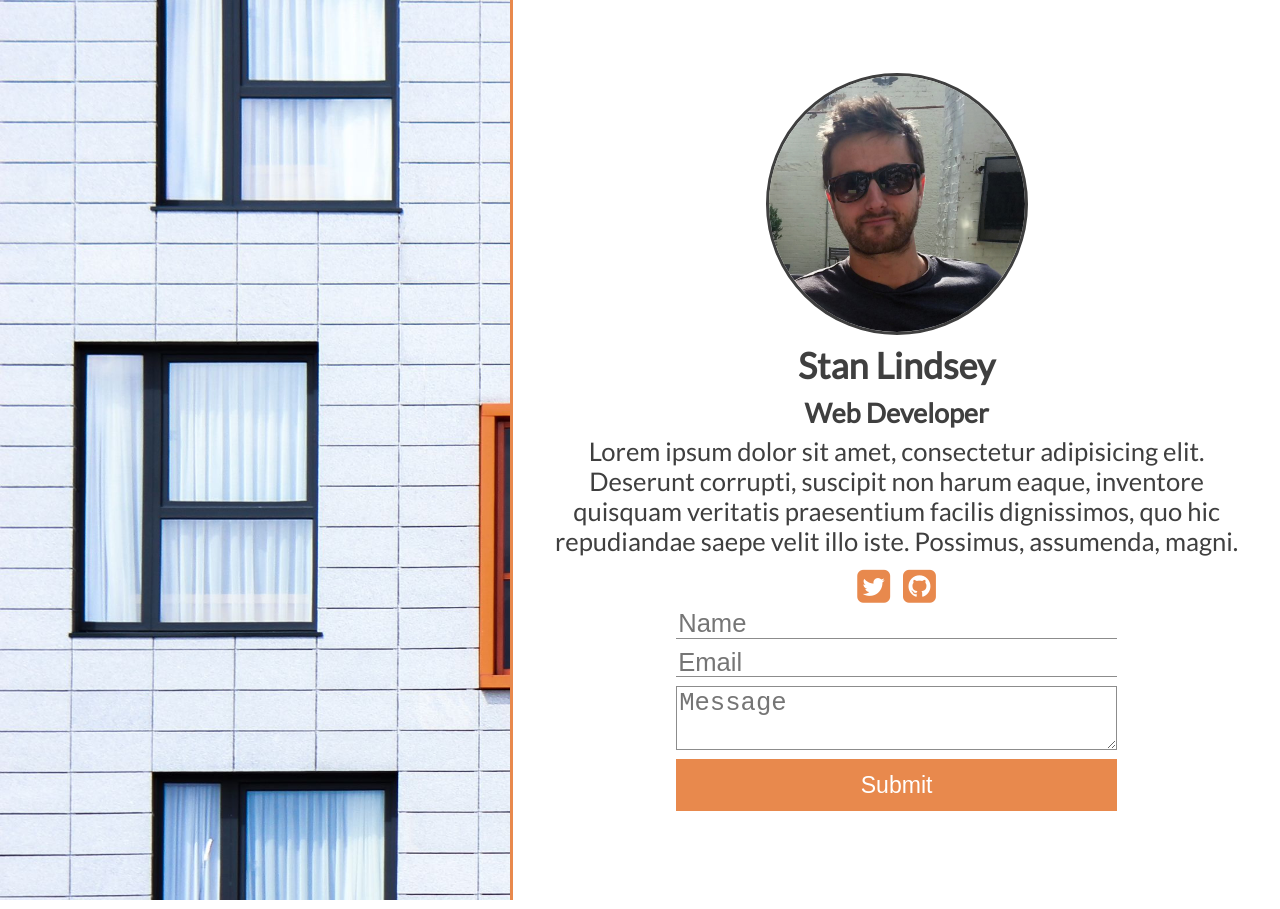
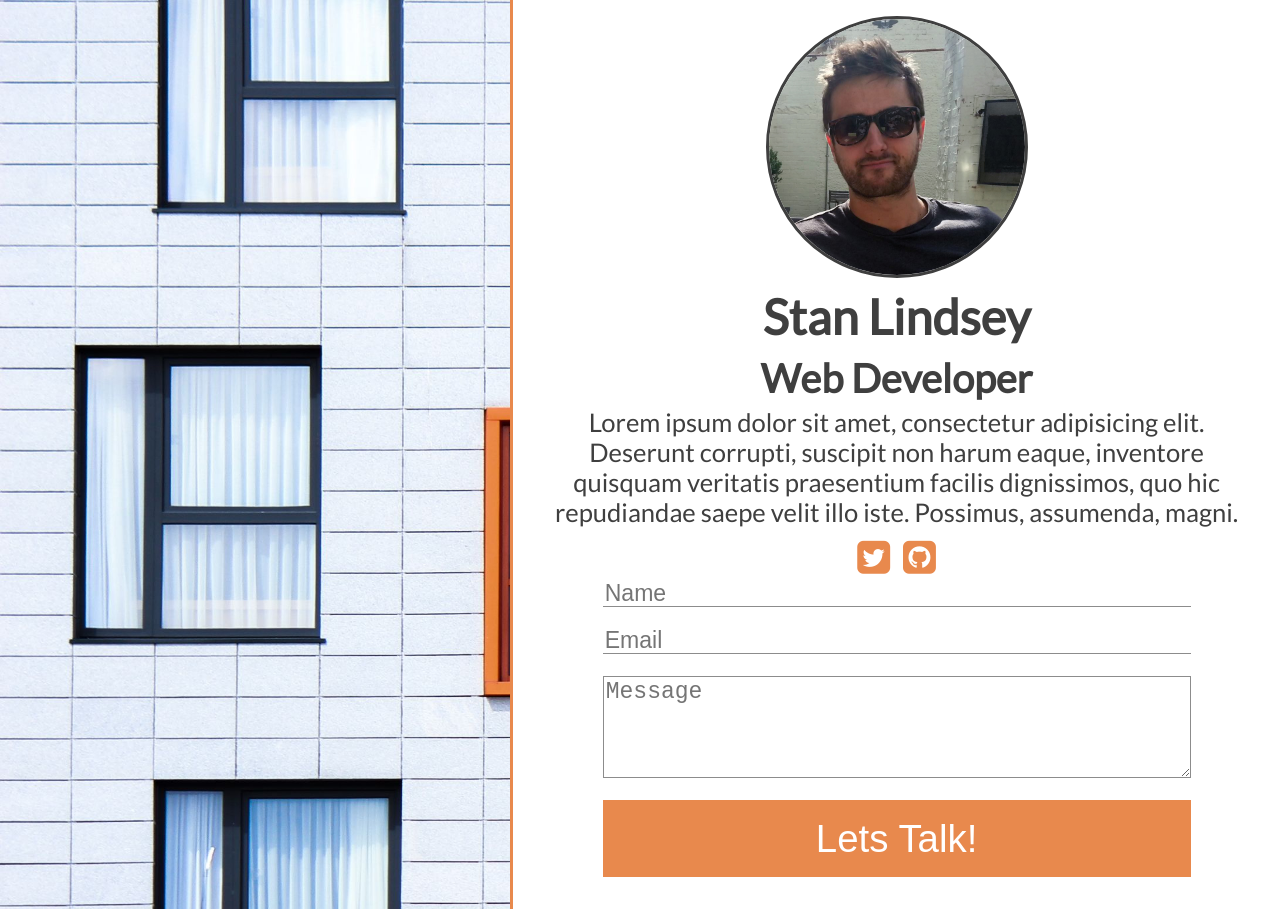
Before and after one commit to StanLindsey/stanlindsey.github.io, a Jekyll site: the page built from index.html, in a window 1280 px wide. Built offline with Jekyll 4.4.1, drawn with Linux system fonts in a browser that asks for light colours; nearby versions of some CDN libraries.

Commit message:
more sizing yay

```diff
--- a/css/main.scss
+++ b/css/main.scss
@@ -69,32 +69,34 @@ body {
 }
 
 .main h1 {
-  font-size: 2.8vmax;
+  font-size: 3.8vmax;
   margin:1vh;;
 }
 
 h2 {
-  font-size: 2.1vmax;
+  font-size: 3.1vmax;
   margin:0;
 }
 
 p {
-  font-size:calc(3vmax - 1vw);
+  font-size:4.5vw;
   text-align:center;
   margin:0.5vw;
+  flex-shrink:1;
 }
 
 
 .main form {
   display:flex;
-  justify-content:center;
+  justify-content:space-between;
   flex-direction:column;
-  width:60%;
+  width:80%;
 }
 
 .main .field {
   width: 100%;
   font-size:calc(2.2vmax - 1vw);
+  margin-bottom:1vw;
 }
 
 input:focus,
@@ -112,8 +114,8 @@ button:focus {
   border-bottom-style: solid;
   border-bottom-width:1px;
   background:none;
-  height: 2.3vmax;
-  font-size:2vmax
+  height: 4vw;
+  font-size:3.8vw;
 }
 
 .main form input:focus {
@@ -128,19 +130,20 @@ button:focus {
 
 .main form textarea {
   min-height: 0px;
+  height:20vw;
   margin-bottom:1vh;
   width:100%;
   border: #8C8C8C;
   border-style: solid;
   border-width:1px;
   background:none;
-  font-size:2vmax
+  font-size:3.8vw;
 }
 
 .main button{
   width: 100%;
-  font-size:calc(2.8vmax - 1vw);
-  height:4vmax;
+  font-size:calc(4vmax - 1vw);
+  height:6vmax;
   background-color:#e8894d;
   color:white;
   border: none;
@@ -169,6 +172,18 @@ button:focus {
     border-left-style: solid;
   }
 
+  p {
+    font-size:calc(3vmax - 1vw);
+  }
+
+  .main form input {
+    height: 2vw;
+    font-size: 1.8vw;
+  }
+  .main form textarea {
+    height: 8vw;
+    font-size: 1.8vw;
+  }
 }
 
 // Super Big Screens and up
@@ -210,7 +225,8 @@ button:focus {
 
   .main .field {
     width: 100%;
-    font-size:1.2vmax
+    font-size:1.2vmax;
+    margin:0;
   }
 
   .main form input {
--- a/index.html
+++ b/index.html
@@ -30,7 +30,7 @@ layout: home
       <div class="field">
         <textarea rows="2" placeholder="Message"></textarea>
       </div>
-      <button type="submit">Submit</button>
+      <button type="submit">Lets Talk!</button>
     </form>
     </div>
 </div>
```
